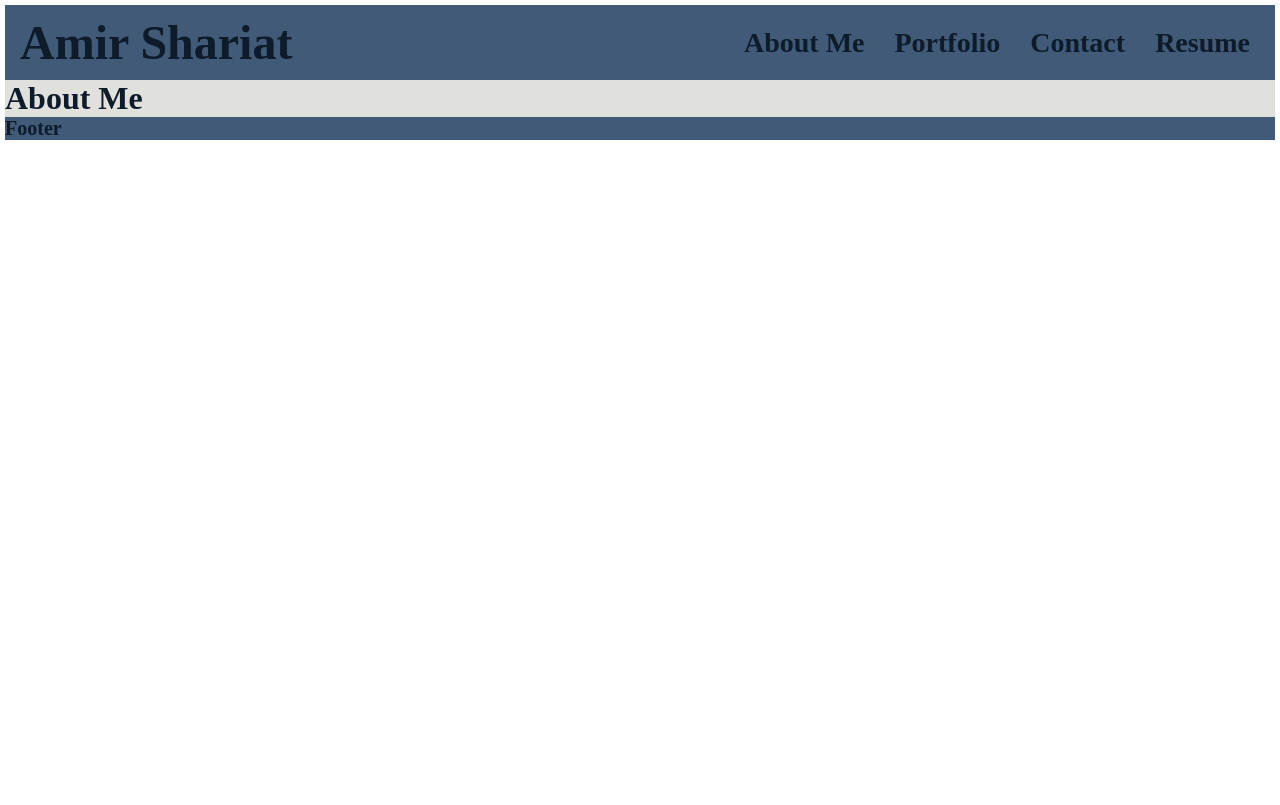
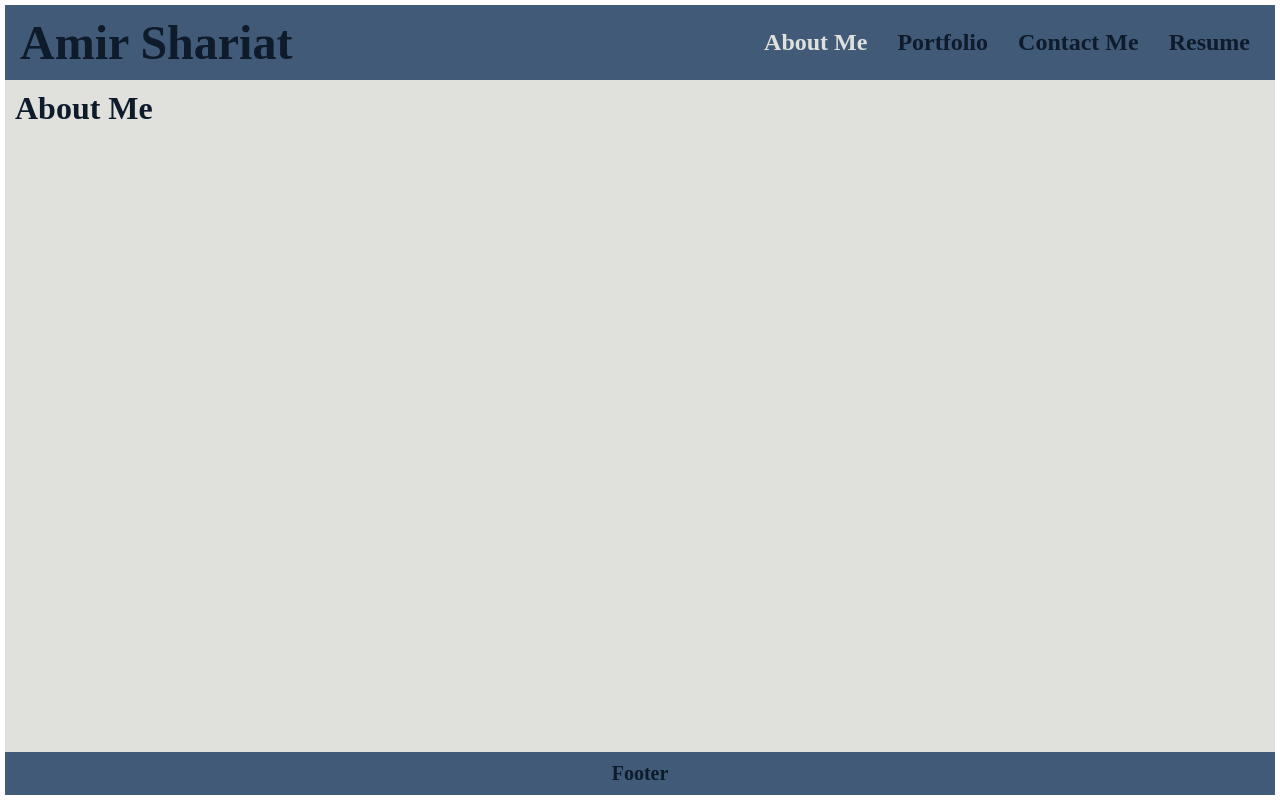
Before and after one commit to AShariat/react-portfolio, a React (Create React App) app: page / in a window 1280 px wide. Built offline with nearby package versions, Linux system fonts and the light colour scheme.

Commit message:
set document title and vh

```diff
--- a/src/App.js
+++ b/src/App.js
@@ -7,7 +7,9 @@ import Contact from "./components/Contact";
 import Resume from "./components/Resume";
 
 function App() {
-  const [aboutSelected, setAboutSelected] = useState(false);
+  document.title = "Amir Shariat";
+
+  const [aboutSelected, setAboutSelected] = useState(true);
   const [portfolioSelected, setPortfolioSelected] = useState(false);
   const [contactSelected, setContactSelected] = useState(false);
   const [resumeSelected, setResumeSelected] = useState(false);
--- a/src/components/Header/index.js
+++ b/src/components/Header/index.js
@@ -20,7 +20,7 @@ function Header(props) {
       <nav>
         <ul className="nav-items">
           <li className={`nav-item ${aboutSelected && "nav-active"}`}>
-            <h4
+            <span
               onClick={() => {
                 setAboutSelected(true);
                 setPortfolioSelected(false);
@@ -29,10 +29,10 @@ function Header(props) {
               }}
             >
               About Me
-            </h4>
+            </span>
           </li>
           <li className={`nav-item ${portfolioSelected && "nav-active"}`}>
-            <h4
+            <span
               onClick={() => {
                 setAboutSelected(false);
                 setPortfolioSelected(true);
@@ -41,10 +41,10 @@ function Header(props) {
               }}
             >
               Portfolio
-            </h4>
+            </span>
           </li>
           <li className={`nav-item ${contactSelected && "nav-active"}`}>
-            <h4
+            <span
               onClick={() => {
                 setAboutSelected(false);
                 setPortfolioSelected(false);
@@ -52,11 +52,11 @@ function Header(props) {
                 setResumeSelected(false);
               }}
             >
-              Contact
-            </h4>
+              Contact Me
+            </span>
           </li>
           <li className={`nav-item ${resumeSelected && "nav-active"}`}>
-            <h4
+            <span
               onClick={() => {
                 setAboutSelected(false);
                 setPortfolioSelected(false);
@@ -65,7 +65,7 @@ function Header(props) {
               }}
             >
               Resume
-            </h4>
+            </span>
           </li>
         </ul>
       </nav>
--- a/src/index.css
+++ b/src/index.css
@@ -10,10 +10,6 @@
   --quaternary: #778da9;
   --quinary: #e0e1dd;
 }
-html,
-body {
-  min-height: 100%;
-}
 h1 {
   font-size: 3rem;
   color: var(--primary);
@@ -23,7 +19,6 @@ h1 a {
   color: var(--primary);
   margin: 5px;
   text-decoration: none;
-  font-family: "Poiret One", cursive;
 }
 h2 {
   font-size: 2.5rem;
@@ -53,6 +48,7 @@ header {
   flex-wrap: wrap;
   justify-content: space-between;
   align-items: center;
+  font-family: "Poiret One", cursive;
 }
 .nav-items {
   display: flex;
@@ -60,11 +56,13 @@ header {
   justify-content: space-between;
   align-items: center;
   list-style: none;
-  font-family: "Poiret One", cursive;
 }
 .nav-item {
   margin: 0px 15px;
   cursor: pointer;
+  font-size: 1.5rem;
+  color: var(--primary);
+  font-weight: bold;
 }
 .nav-active {
   color: var(--quinary);
@@ -72,8 +70,16 @@ header {
 main {
   background-color: var(--quinary);
   margin: 0px 5px;
+  padding: 10px;
+  min-height: 84vh;
 }
 footer {
   background-color: var(--tertiary);
   margin: 0px 5px 10px;
+  padding: 10px;
+  display: flex;
+  flex-wrap: wrap;
+  justify-content: center;
+  align-items: center;
+  font-family: "Poiret One", cursive;
 }
```
